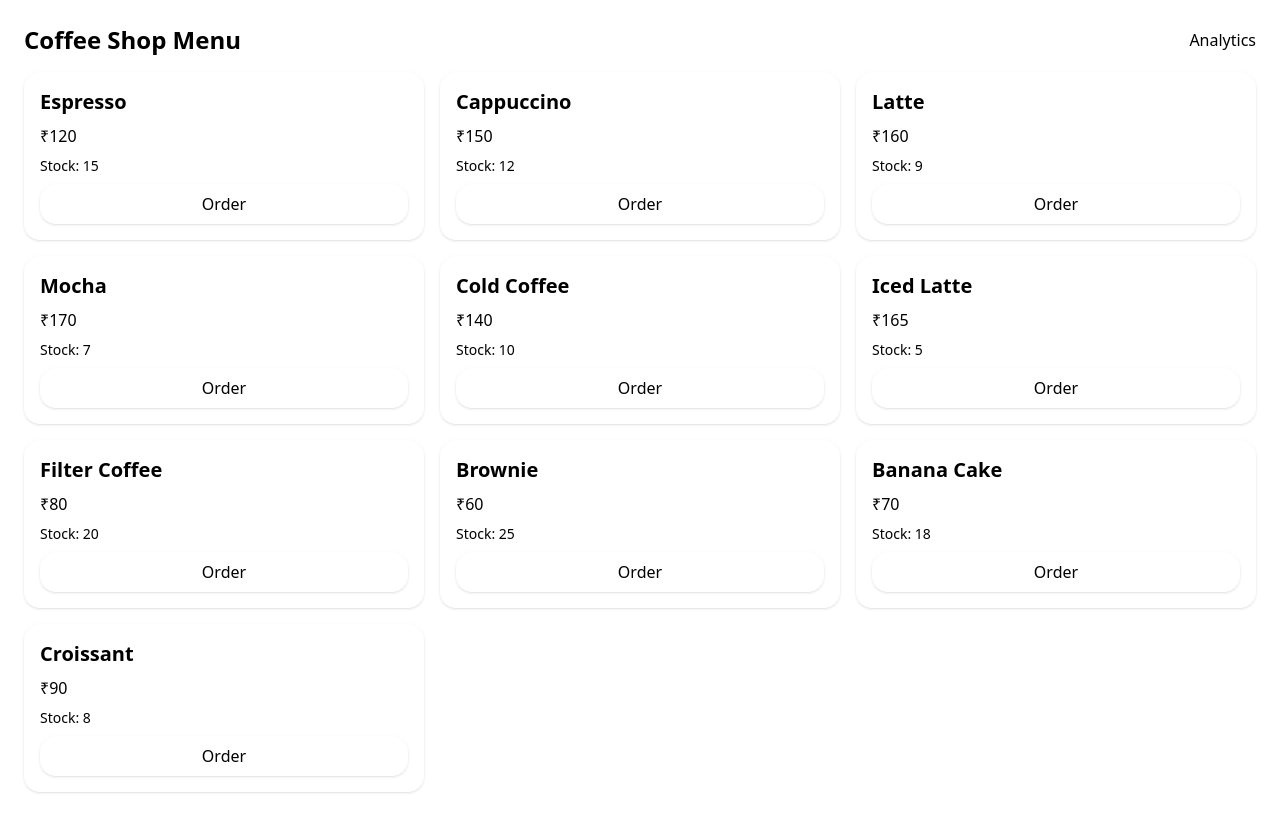
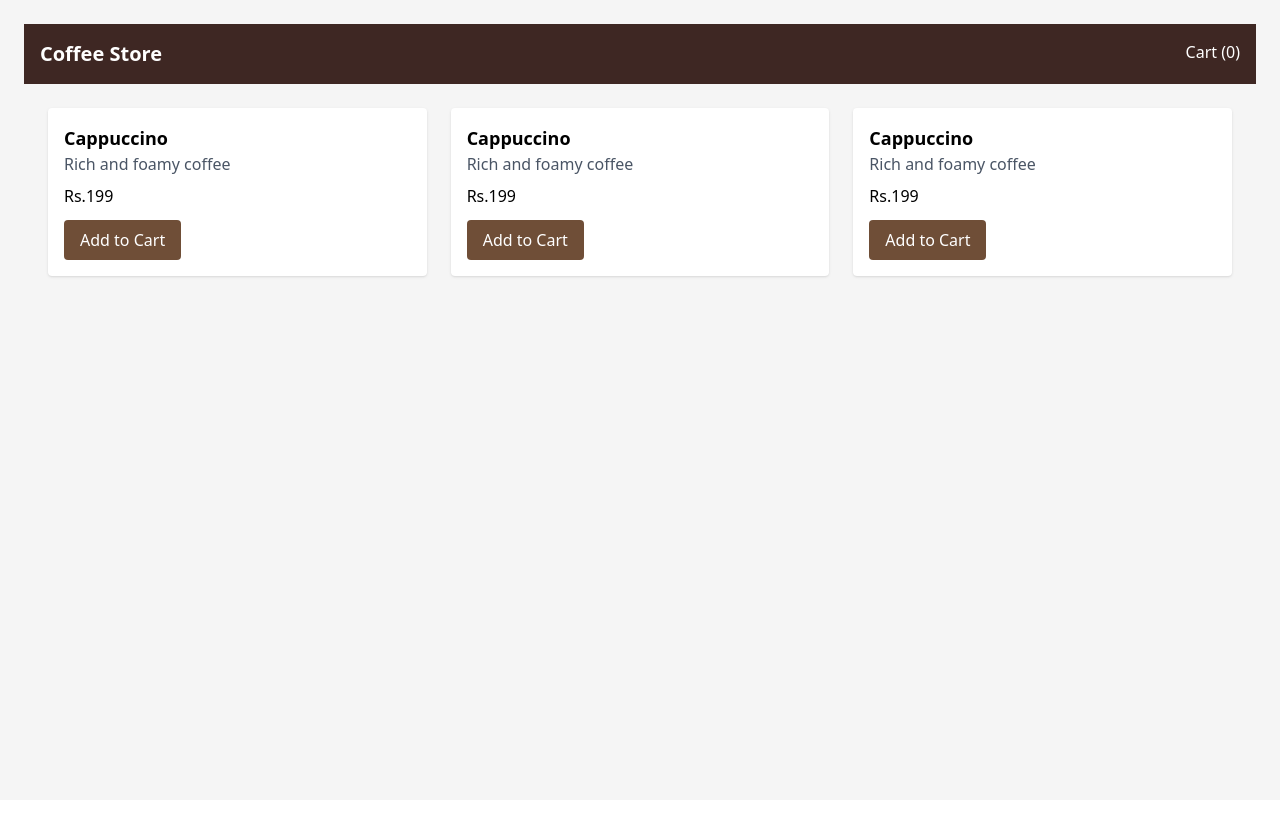
Before and after one commit to Matrix7043/coffee-ui, a React (Vite) app: page / in a window 1280 px wide. Built offline with nearby package versions, Linux system fonts and the light colour scheme.

Commit message:
Minimal Static Webpage using react components

```diff
--- a/src/App.jsx
+++ b/src/App.jsx
@@ -1,14 +1,11 @@
-import { BrowserRouter, Routes, Route } from "react-router";
-import Home from "./pages/Home";
-import Analytics from "./pages/Analytics";
+import Navbar from "./componenets/Navbar"
+import CoffeeList from "./componenets/CoffeeList"
 
 export default function App() {
   return (
-    <BrowserRouter>
-      <Routes>
-        <Route path="/" element={<Home />} />
-        <Route path="/analytics" element={<Analytics />} />
-      </Routes>
-    </BrowserRouter>
+    <div className="min-h-screen bg-[#f5f5f5] p-6">
+      <Navbar />
+      <CoffeeList />
+    </div>
   );
 }
--- /dev/null
+++ b/src/componenets/CoffeeCard.jsx
@@ -0,0 +1,12 @@
+export default function CoffeeCard() {
+  return (
+    <div className="bg-white p-4 rounded shadow">
+      <h2 className="text-lg font-bold">Cappuccino</h2>
+      <p className="text-gray-600">Rich and foamy coffee</p>
+      <p className="front-semibold mt-2">Rs.199</p>
+      <button className="mt-3 bg-[#6f4e37] text-white px-4 py-2 rounded">
+        Add to Cart
+      </button>
+    </div>
+  );
+}
--- /dev/null
+++ b/src/componenets/CoffeeList.jsx
@@ -0,0 +1,11 @@
+import CoffeeCard from "./CoffeeCard";
+
+export default function CoffeeList() {
+  return (
+    <div className="p-6 grid grid-cols-1 md:grid-cols-3 gap-6">
+      <CoffeeCard />
+      <CoffeeCard />
+      <CoffeeCard />
+    </div>
+  );
+}
--- /dev/null
+++ b/src/componenets/Navbar.jsx
@@ -0,0 +1,8 @@
+export default function Navbar() {
+  return (
+    <nav className="bg-[#3e2723] text-white p-4 flex justify-between">
+      <h1 className="text-xl font-bold">Coffee Store</h1>
+      <span>Cart (0)</span>
+    </nav>
+  );
+}
--- a/src/pages/Analytics.jsx
+++ /dev/null
@@ -1,11 +0,0 @@
-import { Link } from "react-router";
-
-export default function Analytics() {
-  return (
-    <div className="p-6 grid gap-3">
-      <h1 className="text-2xl font-bold">Analytics</h1>
-      <p>Predictions will show up here later</p>
-      <Link to="/">← Back</Link>
-    </div>
-  );
-}
--- a/src/pages/Home.jsx
+++ /dev/null
@@ -1,46 +0,0 @@
-import { Link } from "react-router";
-
-const products = [
-  { id: 1, name: "Espresso", price: 120, stock: 15 },
-  { id: 2, name: "Cappuccino", price: 150, stock: 12 },
-  { id: 3, name: "Latte", price: 160, stock: 9 },
-  { id: 4, name: "Mocha", price: 170, stock: 7 },
-  { id: 5, name: "Cold Coffee", price: 140, stock: 10 },
-  { id: 6, name: "Iced Latte", price: 165, stock: 5 },
-  { id: 7, name: "Filter Coffee", price: 80, stock: 20 },
-  { id: 8, name: "Brownie", price: 60, stock: 25 },
-  { id: 9, name: "Banana Cake", price: 70, stock: 18 },
-  { id: 10, name: "Croissant", price: 90, stock: 8 },
-];
-
-export default function Home() {
-  const order = (id) => {
-    console.log("Order product:", id);
-  };
-
-  return (
-    <div className="p-6 grid gap-4">
-      <nav className="flex justify-between items-center">
-        <h1 className="text-2xl font-bold">Coffee Shop Menu</h1>
-        <Link to="/analytics">Analytics</Link>
-      </nav>
-
-      <div className="grid grid-cols-2 md:grid-cols-3 gap-4">
-        {products.map(p => (
-          <div key={p.id} className="rounded-2xl shadow p-4 grid gap-2">
-            <h2 className="text-xl font-semibold">{p.name}</h2>
-            <p>₹{p.price}</p>
-            <p className="text-sm">Stock: {p.stock}</p>
-            <button
-              onClick={() => order(p.id)}
-              disabled={p.stock === 0}
-              className="rounded-2xl shadow-sm p-2"
-            >
-              {p.stock === 0 ? "Out of stock" : "Order"}
-            </button>
-          </div>
-        ))}
-      </div>
-    </div>
-  );
-}
```
